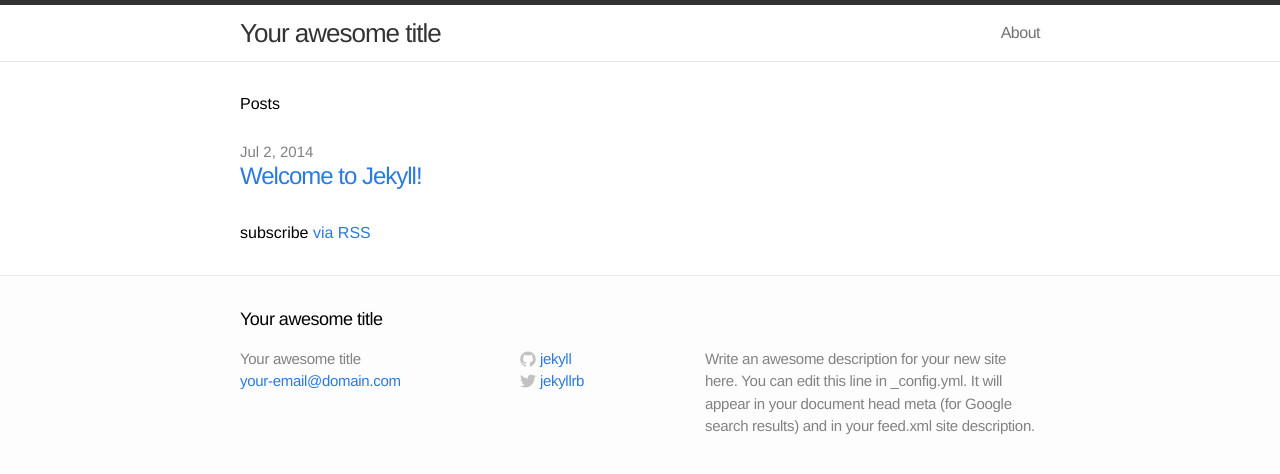
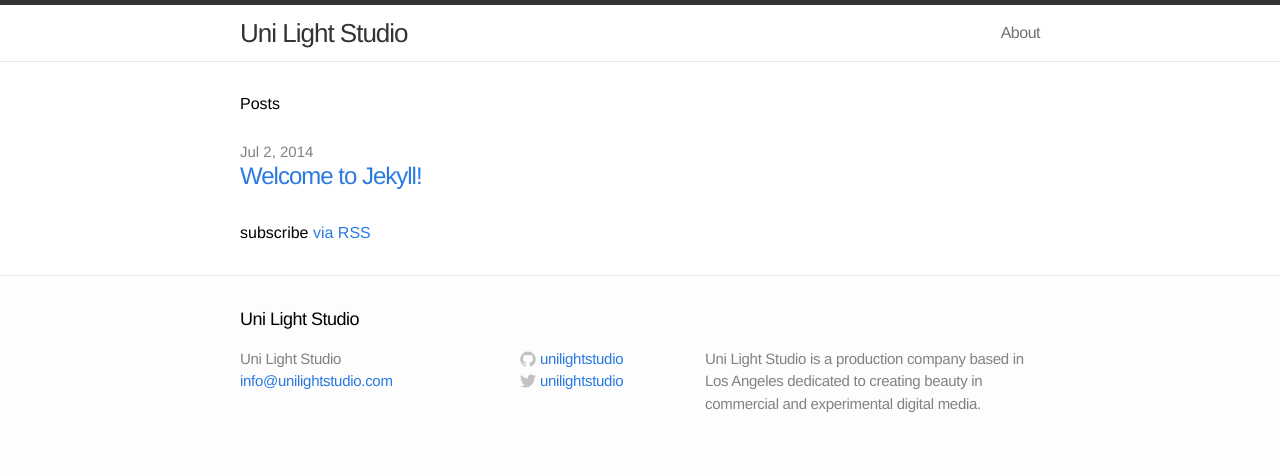
Before and after one commit to unilightstudio/unilightstudio.github.io, a Jekyll site: the page built from index.html, in a window 1280 px wide. Shown: the top 474 px of the page. Built offline with Jekyll 4.4.1, drawn with Linux system fonts in a browser that asks for light colours.

Commit message:
change config details

```diff
--- a/_config.yml
+++ b/_config.yml
@@ -1,11 +1,11 @@
 # Site settings
-title: Your awesome title
-email: your-email@domain.com
-description: "Write an awesome description for your new site here. You can edit this line in _config.yml. It will appear in your document head meta (for Google search results) and in your feed.xml site description."
+title: Uni Light Studio
+email: info@unilightstudio.com
+description: "Uni Light Studio is a production company based in Los Angeles dedicated to creating beauty in commercial and experimental digital media."
 baseurl: ""
 url: "http://yourdomain.com"
-twitter_username: jekyllrb
-github_username:  jekyll
+twitter_username: unilightstudio
+github_username:  unilightstudio
 
 # Build settings
 markdown: kramdown
```
